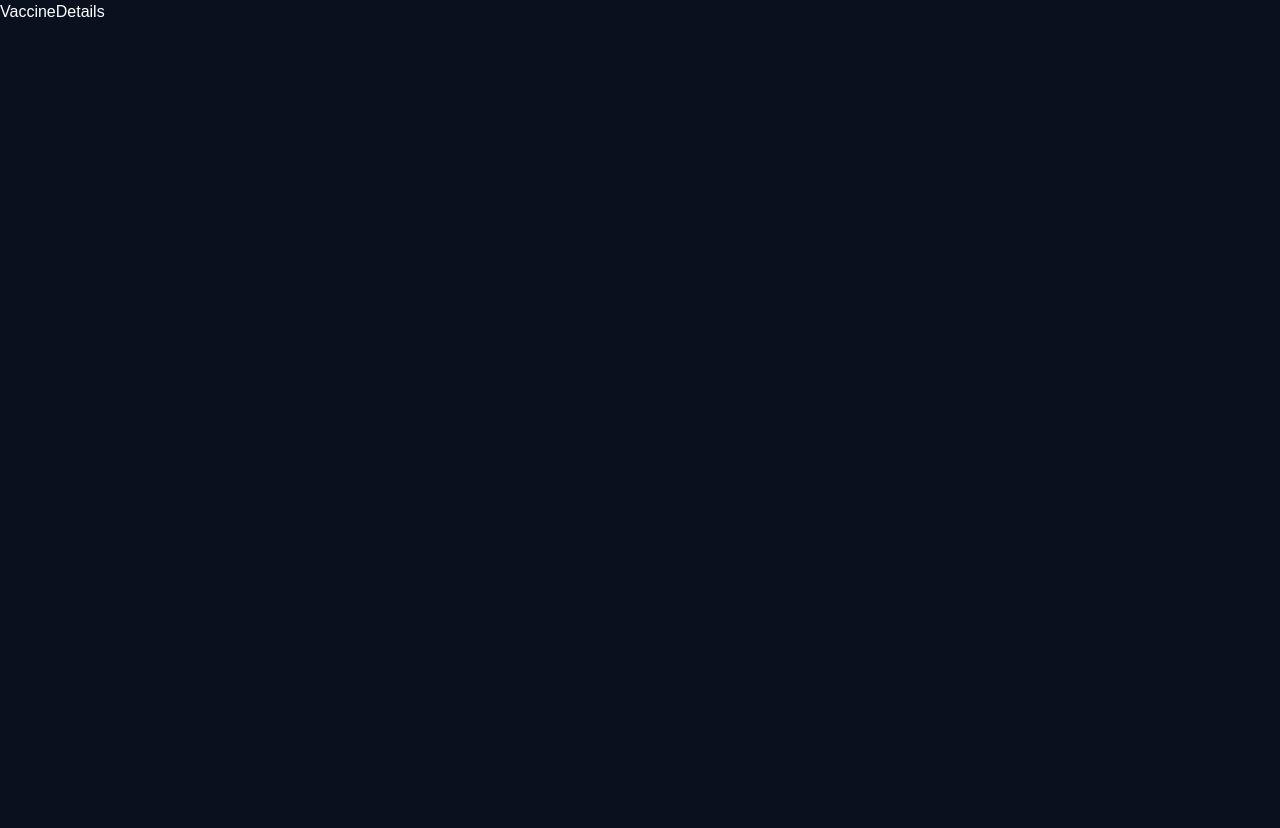
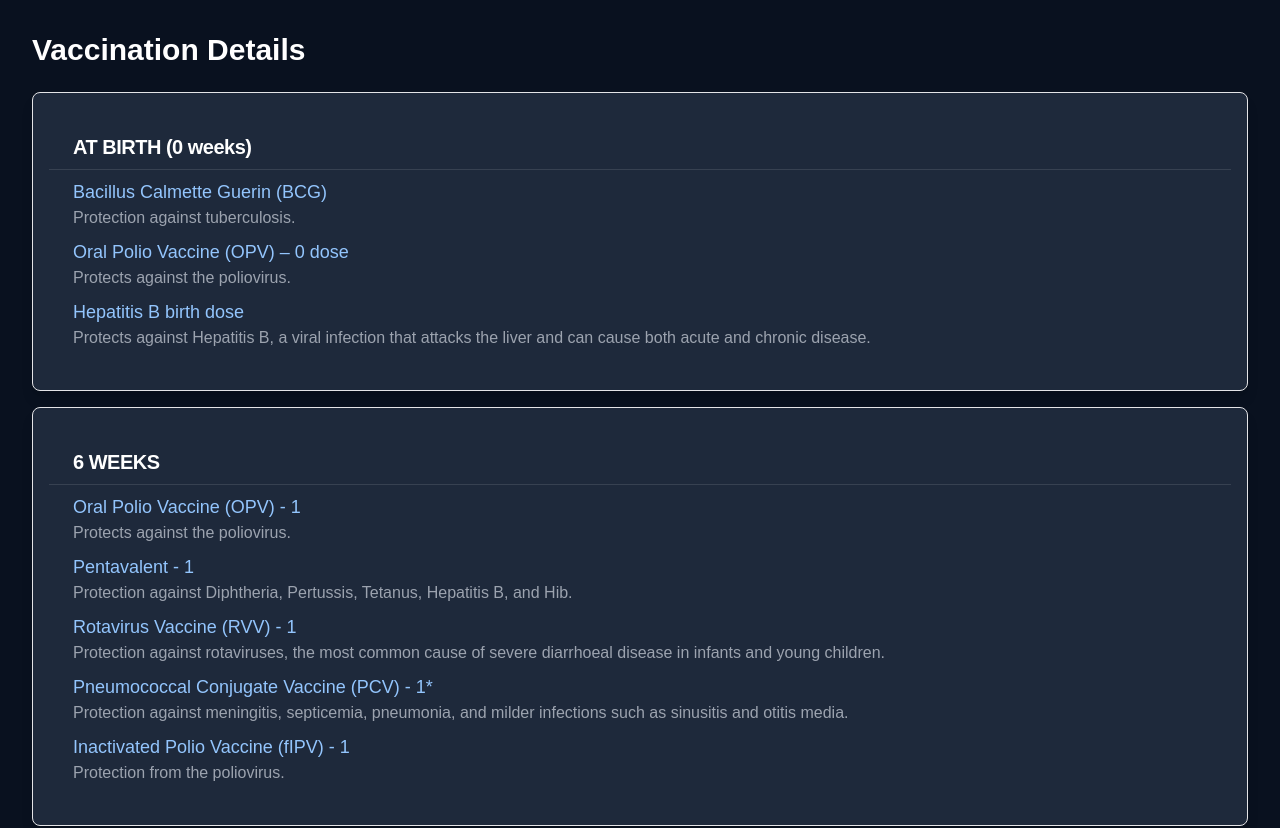
Before and after one commit to Shreya904/Vacci-Time, a Next.js app: page /vaccine in a window 1280 px wide. Shown: the top 828 px of the page. Before the commit the page ends 800 px from the top, so only its background shows below. Built offline with nearby package versions, Linux system fonts and the light colour scheme.

Commit message:
vaccine page added

```diff
--- a/package.json
+++ b/package.json
@@ -9,6 +9,7 @@
     "lint": "next lint"
   },
   "dependencies": {
+    "@radix-ui/react-avatar": "^1.1.0",
     "@radix-ui/react-icons": "^1.3.0",
     "@radix-ui/react-slot": "^1.1.0",
     "appwrite": "^15.0.0",
--- a/src/app/(with Nav)/dashboard/page.tsx
+++ b/src/app/(with Nav)/dashboard/page.tsx
@@ -2,6 +2,7 @@ import { Button } from "@/components/ui/button";
 import chImg from "@/lib/utils";
 import Image from "next/image";
 import React from "react";
+import { Avatar, AvatarFallback, AvatarImage } from "@/components/ui/avatar";
 
 const DashBoard = () => {
   return (
@@ -28,7 +29,14 @@ const DashBoard = () => {
 
         {/* User Information */}
         <div className="bg-[#1e293b] p-6 rounded-lg shadow-inner">
-          <h2 className="text-2xl font-semibold text-white">Keshav Yadav</h2>
+          <Avatar>
+            <AvatarImage src="https://github.com/shadcn.png" />
+            <AvatarFallback>CN</AvatarFallback>
+          </Avatar>
+
+          <h2 className="text-2xl mt-2 font-semibold text-white">
+            Keshav Yadav
+          </h2>
           <p className="text-md text-gray-400 mt-2">9829887724</p>
           <p className="text-md text-gray-400">keshav9829@gmail.com</p>
         </div>
--- a/src/app/(with Nav)/vaccine/page.tsx
+++ b/src/app/(with Nav)/vaccine/page.tsx
@@ -1,11 +1,184 @@
-import React from 'react'
+import React from "react";
+import {
+  Card,
+  CardContent,
+  CardDescription,
+  CardHeader,
+  CardTitle,
+} from "@/components/ui/card";
 
-const VaccineDetails = () => {
-    return (
-        <div>
-            VaccineDetails
-        </div>
-    )
-}
+const Vaccine = () => {
+  const vaccinationSchedule = [
+    {
+      age: "AT BIRTH (0 weeks)",
+      vaccines: [
+        {
+          name: "Bacillus Calmette Guerin (BCG)",
+          description: "Protection against tuberculosis.",
+        },
+        {
+          name: "Oral Polio Vaccine (OPV) – 0 dose",
+          description: "Protects against the poliovirus.",
+        },
+        {
+          name: "Hepatitis B birth dose",
+          description:
+            "Protects against Hepatitis B, a viral infection that attacks the liver and can cause both acute and chronic disease.",
+        },
+      ],
+    },
+    {
+      age: "6 WEEKS",
+      vaccines: [
+        {
+          name: "Oral Polio Vaccine (OPV) - 1",
+          description: "Protects against the poliovirus.",
+        },
+        {
+          name: "Pentavalent - 1",
+          description:
+            "Protection against Diphtheria, Pertussis, Tetanus, Hepatitis B, and Hib.",
+        },
+        {
+          name: "Rotavirus Vaccine (RVV) - 1",
+          description:
+            "Protection against rotaviruses, the most common cause of severe diarrhoeal disease in infants and young children.",
+        },
+        {
+          name: "Pneumococcal Conjugate Vaccine (PCV) - 1*",
+          description:
+            "Protection against meningitis, septicemia, pneumonia, and milder infections such as sinusitis and otitis media.",
+        },
+        {
+          name: "Inactivated Polio Vaccine (fIPV) - 1",
+          description: "Protection from the poliovirus.",
+        },
+      ],
+    },
+    {
+      age: "10 WEEKS",
+      vaccines: [
+        {
+          name: "Pentavalent - 2",
+          description:
+            "Protection against Diphtheria, Pertussis, Tetanus, Hepatitis B, and Hib.",
+        },
+        {
+          name: "Oral Polio Vaccine (OPV) - 2",
+          description: "Protects against the poliovirus.",
+        },
+        {
+          name: "Rotavirus Vaccine (RVV) - 2",
+          description: "Protection against rotaviruses.",
+        },
+      ],
+    },
+    {
+      age: "14 WEEKS",
+      vaccines: [
+        {
+          name: "Pentavalent - 3",
+          description:
+            "Protection against Diphtheria, Pertussis, Tetanus, Hepatitis B, and Hib.",
+        },
+        {
+          name: "Oral Polio Vaccine (OPV) - 3",
+          description: "Protects against the poliovirus.",
+        },
+        {
+          name: "Rotavirus Vaccine (RVV) - 3",
+          description: "Protection against rotaviruses.",
+        },
+        {
+          name: "Pneumococcal Conjugate Vaccine (PCV) - 2",
+          description:
+            "Protection against Diphtheria, Pertussis, Tetanus, Hepatitis B, and Hib.",
+        },
+        {
+          name: "Inactivated Polio Vaccine (fIPV) - 2",
+          description: "Protects against the poliovirus.",
+        },
+      ],
+    },
+    {
+      age: "9-12 MONTHS",
+      vaccines: [
+        {
+          name: "Measles & Rubella (MR) - 1",
+          description: "Protection against measles and rubella.",
+        },
+        {
+          name: "Japanese Encephalitis (JE-1) **",
+          description:
+            "Protection against Japanese Encephalitis, the main cause of viral encephalitis in Asia.",
+        },
+        {
+          name: "Pneumococcal Conjugate Vaccine - Booster*",
+          description:
+            "Protection against pneumonia, ear infections, sinus infections, meningitis, and bacteremia.",
+        },
+      ],
+    },
+    {
+      age: "16-24 MONTHS",
+      vaccines: [
+        {
+          name: "Measles & Rubella (MR) - 2",
+          description: "Protection against measles and rubella.",
+        },
+        {
+          name: "Japanese Encephalitis (JE-2) **",
+          description: "Protection against Japanese Encephalitis.",
+        },
+        {
+          name: "Diphtheria Pertussis & Tetanus (DPT) - Booster 1",
+          description: "Protection from diphtheria, pertussis, and tetanus.",
+        },
+        {
+          name: "Oral Polio Vaccine – Booster",
+          description: "Protects against the poliovirus.",
+        },
+      ],
+    },
+    {
+      age: "5-6 YEARS",
+      vaccines: [
+        {
+          name: "Diphtheria Pertussis & Tetanus (DPT) - Booster 2",
+          description: "Protection from diphtheria, pertussis, and tetanus.",
+        },
+      ],
+    },
+  ];
 
-export default VaccineDetails
+  return (
+    <div className="bg-[#09111f] min-h-screen p-8">
+      <h1 className="text-3xl font-bold text-white mb-6">
+        Vaccination Details
+      </h1>
+      <div className="space-y-4">
+        {vaccinationSchedule.map((vaccine, id) => (
+          <Card key={id} className="bg-[#1e293b] shadow-lg rounded-lg p-4">
+            <CardHeader className="border-b border-gray-700 pb-2">
+              <CardTitle className="text-xl font-semibold text-white">
+                {vaccine.age}
+              </CardTitle>
+            </CardHeader>
+            <CardContent>
+              {vaccine.vaccines.map((title, id) => (
+                <div key={id} className="mt-2">
+                  <CardDescription className="text-lg text-blue-300">
+                    {title.name}
+                  </CardDescription>
+                  <p className="text-gray-400">{title.description}</p>
+                </div>
+              ))}
+            </CardContent>
+          </Card>
+        ))}
+      </div>
+    </div>
+  );
+};
+
+export default Vaccine;
--- /dev/null
+++ b/src/components/ui/avatar.tsx
@@ -0,0 +1,50 @@
+"use client"
+
+import * as React from "react"
+import * as AvatarPrimitive from "@radix-ui/react-avatar"
+
+import { cn } from "@/lib/utils"
+
+const Avatar = React.forwardRef<
+  React.ElementRef<typeof AvatarPrimitive.Root>,
+  React.ComponentPropsWithoutRef<typeof AvatarPrimitive.Root>
+>(({ className, ...props }, ref) => (
+  <AvatarPrimitive.Root
+    ref={ref}
+    className={cn(
+      "relative flex h-10 w-10 shrink-0 overflow-hidden rounded-full",
+      className
+    )}
+    {...props}
+  />
+))
+Avatar.displayName = AvatarPrimitive.Root.displayName
+
+const AvatarImage = React.forwardRef<
+  React.ElementRef<typeof AvatarPrimitive.Image>,
+  React.ComponentPropsWithoutRef<typeof AvatarPrimitive.Image>
+>(({ className, ...props }, ref) => (
+  <AvatarPrimitive.Image
+    ref={ref}
+    className={cn("aspect-square h-full w-full", className)}
+    {...props}
+  />
+))
+AvatarImage.displayName = AvatarPrimitive.Image.displayName
+
+const AvatarFallback = React.forwardRef<
+  React.ElementRef<typeof AvatarPrimitive.Fallback>,
+  React.ComponentPropsWithoutRef<typeof AvatarPrimitive.Fallback>
+>(({ className, ...props }, ref) => (
+  <AvatarPrimitive.Fallback
+    ref={ref}
+    className={cn(
+      "flex h-full w-full items-center justify-center rounded-full bg-zinc-100 dark:bg-zinc-800",
+      className
+    )}
+    {...props}
+  />
+))
+AvatarFallback.displayName = AvatarPrimitive.Fallback.displayName
+
+export { Avatar, AvatarImage, AvatarFallback }
--- /dev/null
+++ b/src/components/ui/card.tsx
@@ -0,0 +1,76 @@
+import * as React from "react"
+
+import { cn } from "@/lib/utils"
+
+const Card = React.forwardRef<
+  HTMLDivElement,
+  React.HTMLAttributes<HTMLDivElement>
+>(({ className, ...props }, ref) => (
+  <div
+    ref={ref}
+    className={cn(
+      "rounded-xl border border-zinc-200 bg-white text-zinc-950 shadow dark:border-zinc-800 dark:bg-zinc-950 dark:text-zinc-50",
+      className
+    )}
+    {...props}
+  />
+))
+Card.displayName = "Card"
+
+const CardHeader = React.forwardRef<
+  HTMLDivElement,
+  React.HTMLAttributes<HTMLDivElement>
+>(({ className, ...props }, ref) => (
+  <div
+    ref={ref}
+    className={cn("flex flex-col space-y-1.5 p-6", className)}
+    {...props}
+  />
+))
+CardHeader.displayName = "CardHeader"
+
+const CardTitle = React.forwardRef<
+  HTMLParagraphElement,
+  React.HTMLAttributes<HTMLHeadingElement>
+>(({ className, ...props }, ref) => (
+  <h3
+    ref={ref}
+    className={cn("font-semibold leading-none tracking-tight", className)}
+    {...props}
+  />
+))
+CardTitle.displayName = "CardTitle"
+
+const CardDescription = React.forwardRef<
+  HTMLParagraphElement,
+  React.HTMLAttributes<HTMLParagraphElement>
+>(({ className, ...props }, ref) => (
+  <p
+    ref={ref}
+    className={cn("text-sm text-zinc-500 dark:text-zinc-400", className)}
+    {...props}
+  />
+))
+CardDescription.displayName = "CardDescription"
+
+const CardContent = React.forwardRef<
+  HTMLDivElement,
+  React.HTMLAttributes<HTMLDivElement>
+>(({ className, ...props }, ref) => (
+  <div ref={ref} className={cn("p-6 pt-0", className)} {...props} />
+))
+CardContent.displayName = "CardContent"
+
+const CardFooter = React.forwardRef<
+  HTMLDivElement,
+  React.HTMLAttributes<HTMLDivElement>
+>(({ className, ...props }, ref) => (
+  <div
+    ref={ref}
+    className={cn("flex items-center p-6 pt-0", className)}
+    {...props}
+  />
+))
+CardFooter.displayName = "CardFooter"
+
+export { Card, CardHeader, CardFooter, CardTitle, CardDescription, CardContent }
```
Also changed, not shown: 1 other file (tests, documents, lock files or other folders).
